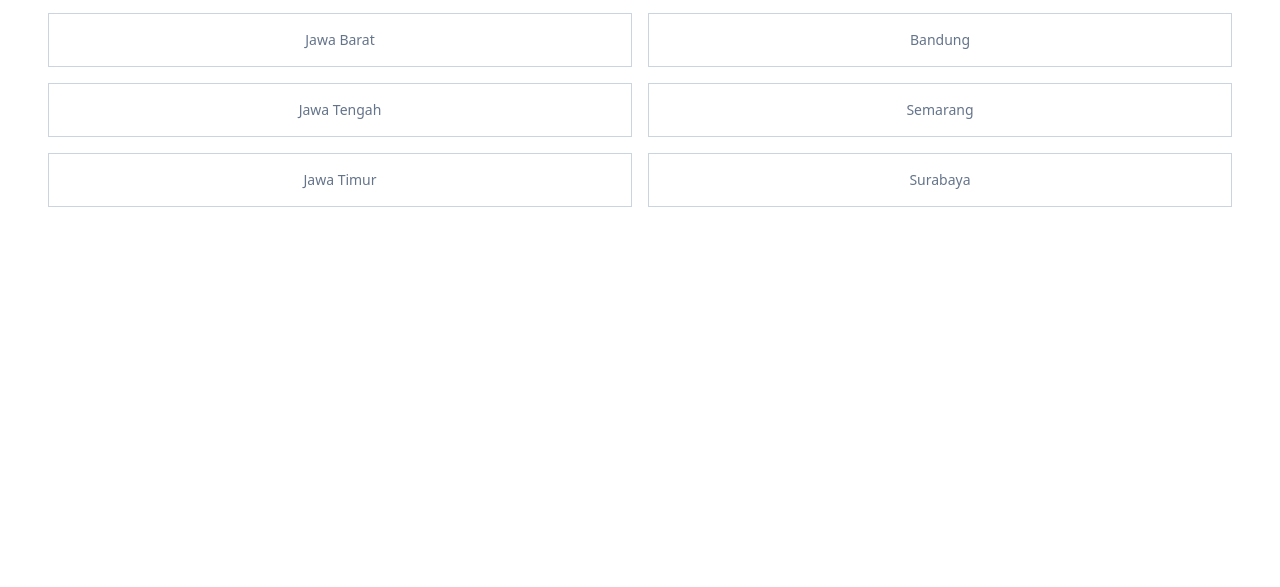
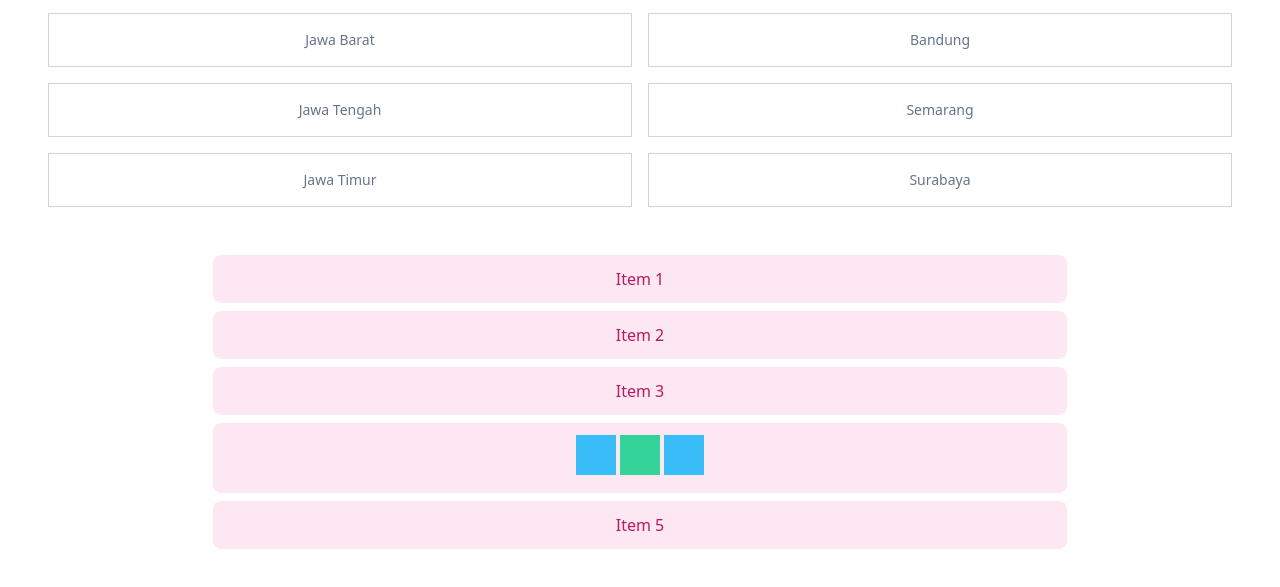
Before and after one commit to Ballsky26/tailwind-css-3.1, a website: page index.html in a window 1280 px wide. Shown: the part 651-1238 px from the top of the page. Before the commit the page ends 906 px from the top, so only its background shows below. Drawn offline with Linux system fonts and the light colour scheme.

Commit message:
Arbitrary Variant

```diff
--- a/index.html
+++ b/index.html
@@ -94,5 +94,40 @@
         </tbody>
       </table>
     </div>
+
+    <!-- Arbitrary Variant -->
+    <ul
+      class="w-2/3 m-auto mb-[500px] [&>*]:bg-pink-100 [&>*]:text-pink-700 [&>li:nth(3)-child]:bg-sky-100 [&>li:nth-child(4)>div>span:nth-child(2)]:bg-emerald-400 [&>li:nth-child(4):hover>div>span:nth-child(2)]:bg-purple-400"
+    >
+      <li
+        class="bg-teal-100 rounded-lg py-3 mb-2 text-base text-teal-700 text-center"
+      >
+        Item 1
+      </li>
+      <li
+        class="bg-teal-100 rounded-lg py-3 mb-2 text-base text-teal-700 text-center"
+      >
+        Item 2
+      </li>
+      <li
+        class="bg-teal-100 rounded-lg py-3 mb-2 text-base text-teal-700 text-center"
+      >
+        Item 3
+      </li>
+      <li
+        class="bg-teal-100 rounded-lg py-3 mb-2 text-base text-teal-700 text-center"
+      >
+        <div>
+          <span class="inline-block w-10 h-10 bg-sky-400"></span>
+          <span class="inline-block w-10 h-10 bg-sky-400"></span>
+          <span class="inline-block w-10 h-10 bg-sky-400"></span>
+        </div>
+      </li>
+      <li
+        class="bg-teal-100 rounded-lg py-3 mb-2 text-base text-teal-700 text-center"
+      >
+        Item 5
+      </li>
+    </ul>
   </body>
 </html>
```
Also changed, not shown: css/output.css.
